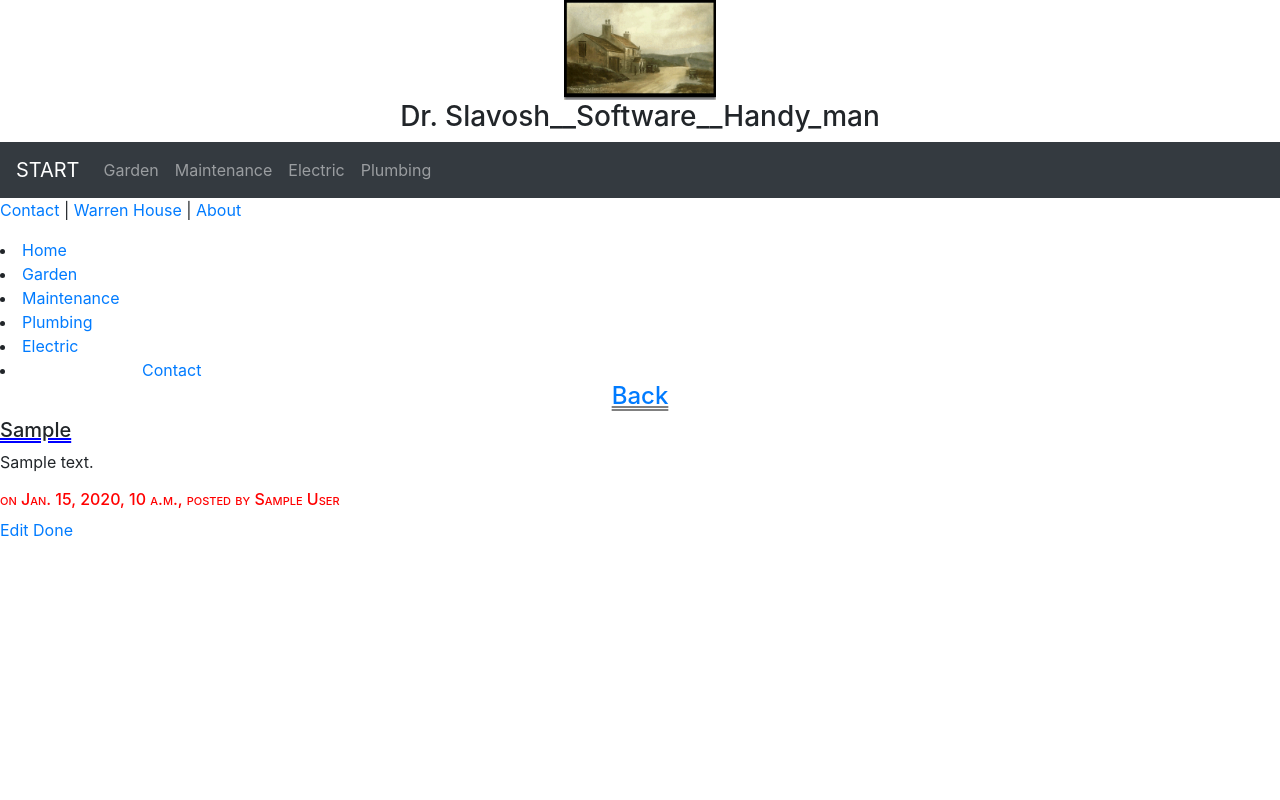
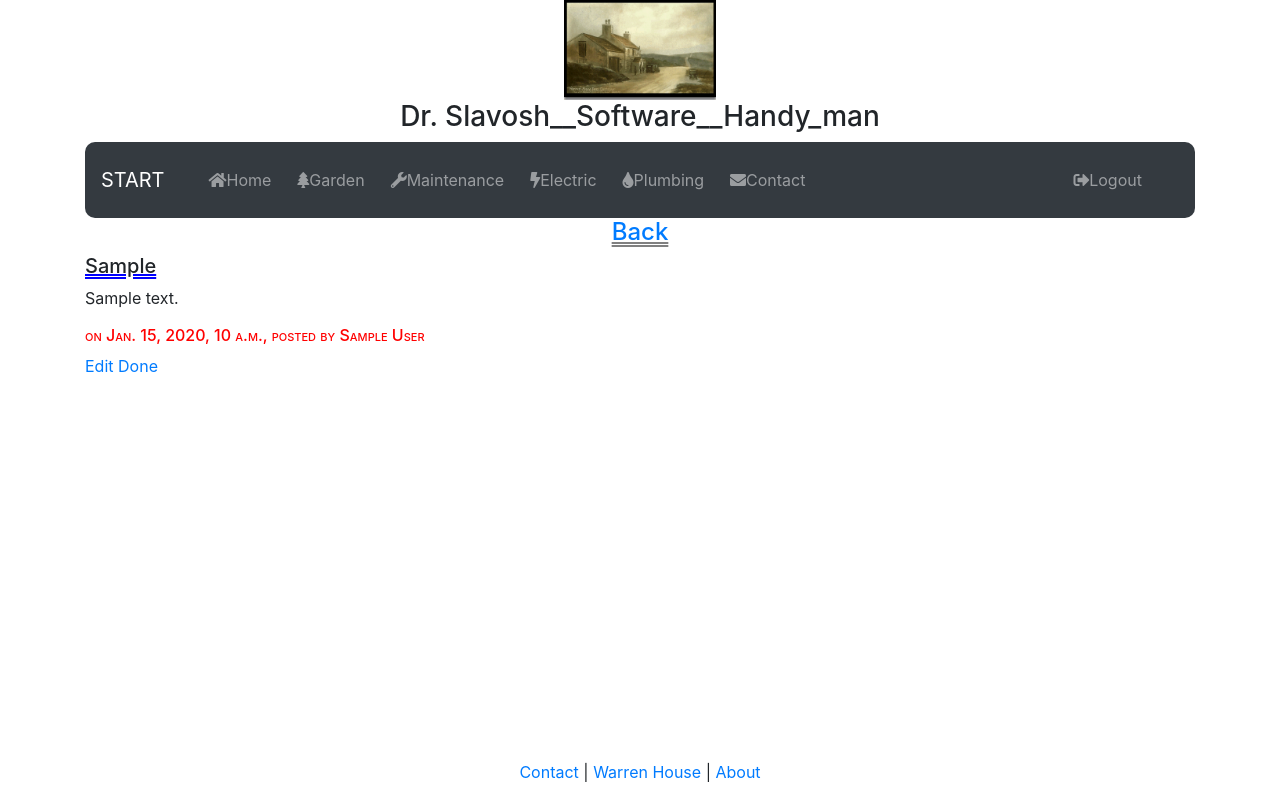
Before and after one commit to BartoszLewosz/Maintenance_ticketing_system, a Django app: page /electric/1 in a window 1280 px wide. Run offline with Django 3.2, Linux system fonts and the light colour scheme; a user stored in the database is signed in; tables that the repository leaves empty hold one stand-in row (values such as "Sample post"); some libraries are stand-ins or nearby versions.

Commit message:
Fixed navbar and icons with bootstrap 4

```diff
--- a/homepage/static/homepage/css/main.css
+++ b/homepage/static/homepage/css/main.css
@@ -1,6 +1,32 @@
 body {
-	background-color: white;
+    min-height: 100vh;
+    position: relative;
+    margin: 0;
 }
+/*
+======================================================
+======================================= NAVBAR =======
+======================================================
+*/
+#nav-right {
+	padding-left: 250px;
+}
+.navbar {
+	border-radius: 10px;
+	text-align: center;
+}
+.navbar-nav, .nav-link {
+	text-align: center;
+	padding-left: 10px;
+	margin: 5px;
+}
+/*
+======================================================
+										  	==
+======================================================
+*/
+
+
 
 .row {
 	height: 75px;
@@ -9,6 +35,8 @@ body {
 .container-fluid {
 	text-align: center;
 	width: 100%;
+	position: absolute;
+	bottom: 0;
 }
 
 .detail {
--- a/homepage/templates/homepage/base.html
+++ b/homepage/templates/homepage/base.html
@@ -3,21 +3,24 @@
 {% load staticfiles %}
 
 	<head>
-	  <title>Bootstrap Example</title>
-	  <meta charset="utf-8">
-	  <meta name="viewport" content="width=device-width, initial-scale=1">
-	  <link rel="stylesheet" href="https://maxcdn.bootstrapcdn.com/bootstrap/4.1.0/css/bootstrap.min.css">
-	  <script src="https://ajax.googleapis.com/ajax/libs/jquery/3.3.1/jquery.min.js"></script>
-	  <script src="https://cdnjs.cloudflare.com/ajax/libs/popper.js/1.14.0/umd/popper.min.js"></script>
-	  <script src="https://maxcdn.bootstrapcdn.com/bootstrap/4.1.0/js/bootstrap.min.js"></script>
-	</head>
-
 
 		<title>
 			{% block title %}
 				Mr Slavosh
 			{%endblock title %}
 		</title>
+
+	  <meta charset="utf-8">
+	  <meta name="viewport" content="width=device-width, initial-scale=1">
+	  <link rel="stylesheet" href="https://maxcdn.bootstrapcdn.com/bootstrap/4.1.0/css/bootstrap.min.css">
+	  <link rel="stylesheet" href="{% static 'homepage/css/main.css' %}">
+	  <link rel="stylesheet" href="https://use.fontawesome.com/releases/v5.1.0/css/all.css" integrity="sha384-lKuwvrZot6UHsBSfcMvOkWwlCMgc0TaWr+30HWe3a4ltaBwTZhyTEggF5tJv8tbt" crossorigin="anonymous">
+
+
+	</head>
+
+
+
 
 	<body>
 
@@ -26,33 +29,58 @@
 		<h3>Dr. Slavosh__Software__Handy_man</h3>
 	</center>
 
+	<div class="container">
+
 	<nav class="navbar navbar-expand-md bg-dark navbar-dark">
 	  <a class="navbar-brand" href="{% url 'about' %}">START</a>
 	  <button class="navbar-toggler" type="button" data-toggle="collapse" data-target="#collapsibleNavbar">
 	    <span class="navbar-toggler-icon"></span>
 	  </button>
 	  <div class="collapse navbar-collapse" id="collapsibleNavbar">
+
+	  	{% if user.is_authenticated %}
+
+
 	  		 <ul class="navbar-nav">
+
 	  		  <li class="nav-item">
-	        <a class="nav-link" href="#">Garden</a>
+	        	<a class="nav-link" href="/"><i class="fas fa-home"></i>Home</a>
+		      </li>
+
+		      <li class="nav-item">
+		        <a class="nav-link" href="{% url 'garden' %}"></span><i class="fas fa-tree"></i>Garden</a>
+		      </li>
+
+		      <li class="nav-item">
+		        <a class="nav-link" href="{% url 'maintenance' %}"><i class="fas fa-wrench"></i>Maintenance</a>
+		      </li>
+
+		      <li class="nav-item">
+		        <a class="nav-link" href="{% url 'electric' %}"><i class="fas fa-bolt"></i>Electric</a>
+		      </li>
+
+		      <li class="nav-item">
+		        <a class="nav-link" href="{% url 'plumbing' %}"><i class="fas fa-tint"></i>Plumbing</a>
+		      </li>
+
+		       <li class="nav-item">
+		        <a class="nav-link" href="{% url 'contact' %}"><i class="fas fa-envelope"></i>Contact</a>
 		      </li>
 		       <li class="nav-item">
-	        <a class="nav-link" href="#">Maintenance</a>
-	      </li>
-	      <li class="nav-item">
-	        <a class="nav-link" href="#">Electric</a>
-	      </li>
-	      <li class="nav-item">
-	        <a class="nav-link" href="#">Plumbing</a>
+		        <a class="nav-link" href="/logout" id="nav-right"><i class="fas fa-sign-out-alt"></i>Logout</a>
 		      </li>
 	        </ul>
-	  </div>
-	</nav>
-	</body>
-		<footer>
-			<p><a href="{% url 'contact' %}"</>Contact</a> | <a href="http://www.warrenhouse.com/" target="blank">Warren House</a> | <a href="{% url 'about' %}">About</a> </p>
-		</footer>
-</html>
+        {% else %}
+
+        	<ul class="navbar-nav">
+        		<a class="nav-link" href="/"><i class="fas fa-home"></i>Home</a>
+        		<a class="nav-link" href="/login"><i class="fas fa-address-card"></i>Login</a>
+        		<a class="nav-link" href="/signup"><i class="fas fa-user-plus"></i>Sign Up</a>
+        	</ul>
+
+
+
+        {% endif %}
 
 
 
@@ -63,36 +91,25 @@
 
 
 
-	<link rel="stylesheet" href="{% static 'homepage/css/main.css' %}">
+	  </div>
+	</nav>
+
+		{% block content %}
+
+		{% endblock %}
+		</div>
+				<div class="container-fluid">
+					<footer>
+						<p><a href="{% url 'contact' %}"</>Contact</a> | <a href="http://www.warrenhouse.com/" target="blank">Warren House</a> | <a href="{% url 'about' %}">About</a> </p>
+				</footer>
+				</div>
 
 
 
 
+		<script src="https://ajax.googleapis.com/ajax/libs/jquery/3.3.1/jquery.min.js"></script>
+		<script src="https://cdnjs.cloudflare.com/ajax/libs/popper.js/1.14.0/umd/popper.min.js"></script>
+		<script src="https://maxcdn.bootstrapcdn.com/bootstrap/4.1.0/js/bootstrap.min.js"></script>
+</body>
 
-      {% if user.is_authenticated %}
-
-	        <li><a href="/"><i class="glyphicon glyphicon-home"></i>Home</a></li>
-	        <li><a href="{% url 'garden' %}"><i id="garden_color" class="glyphicon glyphicon-tree-conifer"></i>Garden</a></li>
-	        <li><a href="{% url 'maintenance' %}"><i id="maintenance_color" class="glyphicon glyphicon-wrench"></i>Maintenance</a></li>
-	        <li><a href="{% url 'plumbing' %}"><i id="plumbing_color" class="glyphicon glyphicon-tint"></i>Plumbing</a></li>
-	        <li><a href="{% url 'electric' %}"><i id="electric_color" class="glyphicon glyphicon-flash"></i>Electric</a></li>
-	        <li><a href="{% url 'contact' %}"><i id="contact" class="glyphicon glyphicon-envelope"></i>Contact</a></li>
-        {% else %}
-
-        	<li class="active"><a href="/">Home</a></li>
-
-        {% endif %}
-
-    </ul>
-  </div>
-</nav>
-
-
-
-
-
-			   {% block content %}
-
-
-
-			   {% endblock %}
+</html>
```
Also changed, not shown: package-lock.json (added). Lines whose indentation alone changed are shown as unchanged.
